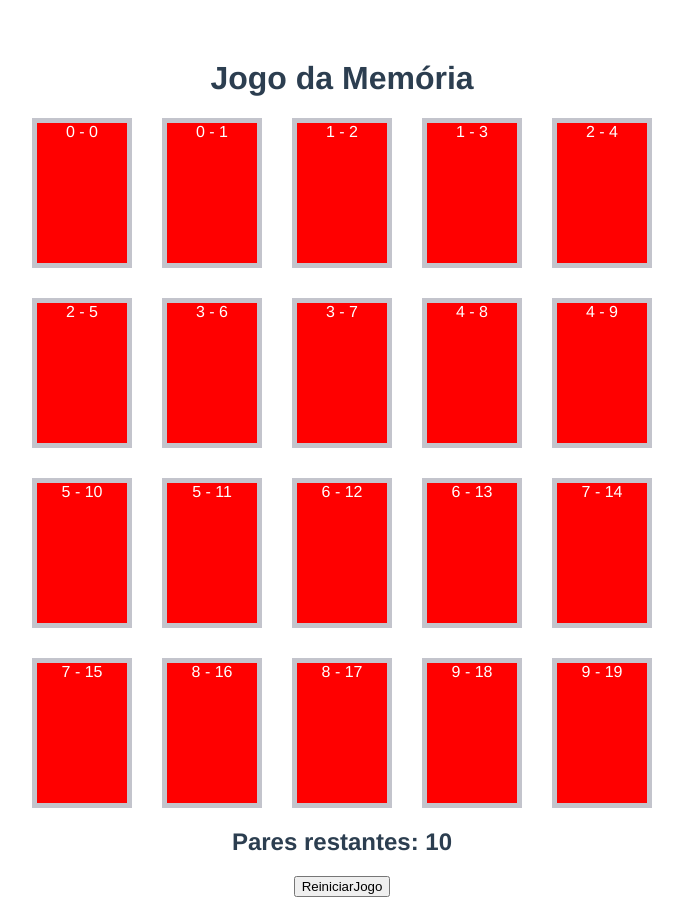
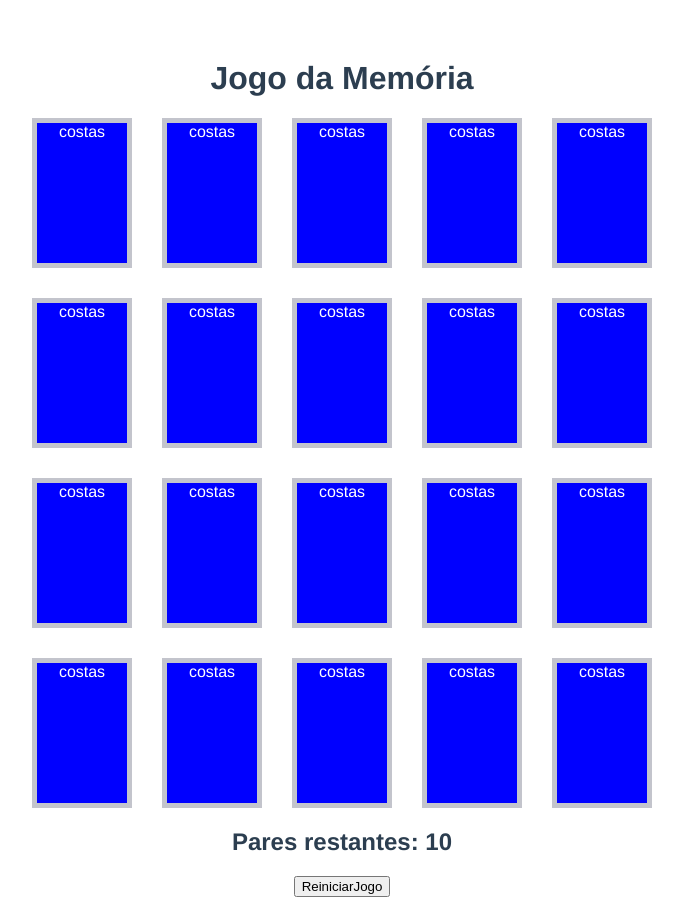
Before and after one commit to BFErvilha/jogo-da-memoria, a Vue app: page / in a window 1280 px wide. Shown: the whole page, without its empty margins (298-981 px from the left). Built offline with nearby package versions, Linux system fonts and the light colour scheme.

Commit message:
fix: allow user to see incorrect match before turn off

```diff
--- a/src/App.vue
+++ b/src/App.vue
@@ -61,14 +61,14 @@ export default {
     cartasItens.forEach(item => {
       cartaLista.value.push({
         valor: item,
-        visivel: true,
+        visivel: false,
         posicao: null,
         combinou: false
       })
 
       cartaLista.value.push({
         valor: item,
-        visivel: true,
+        visivel: false,
         posicao: null,
         combinou: false
       })
@@ -101,8 +101,10 @@ export default {
               cartaLista.value[carta1.posicao].combinou = true;
               cartaLista.value[carta2.posicao].combinou = true;
             } else {
-              cartaLista.value[carta1.posicao].visivel = false
-              cartaLista.value[carta2.posicao].visivel = false
+              setTimeout(() => {
+                cartaLista.value[carta1.posicao].visivel = false
+                cartaLista.value[carta2.posicao].visivel = false
+              }, 2000 )
             }
             usuarioSelecionou.value.length = 0
           }
```
